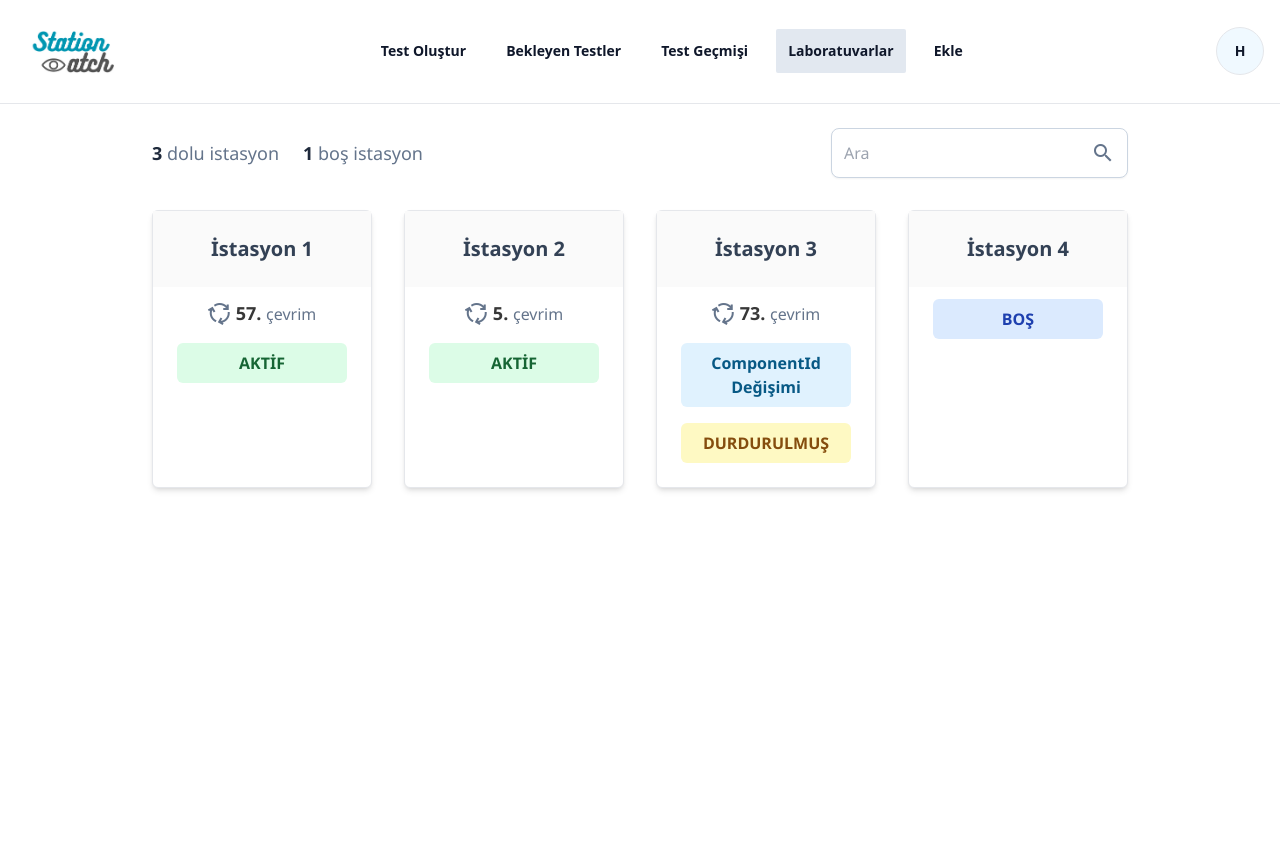
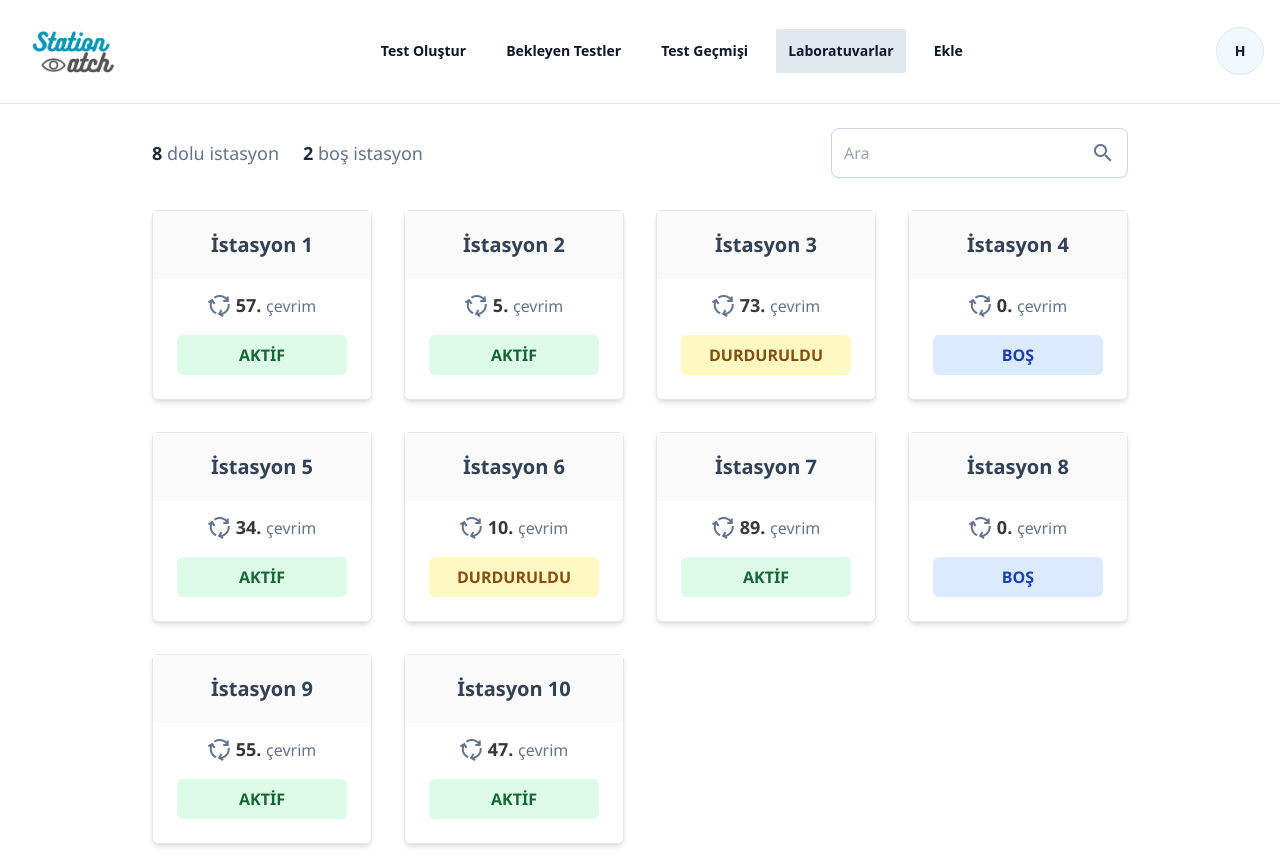
Before and after one commit to hasocobo/station-watch, a React (Vite) app in the folder client/: page /laboratuvarlar in a window 1280 px wide. Before the commit the page ends 800 px from the top, so only its background shows below. Built offline with nearby package versions, Linux system fonts and the light colour scheme; sample sign-in values are in the browser's storage.

Commit message:
Change station cards' preview

```diff
--- a/client/src/components/Pages/AddNew/AddNew.jsx
+++ b/client/src/components/Pages/AddNew/AddNew.jsx
@@ -1,7 +1,9 @@
+import React, { useState } from 'react';
+
 export default function AddNew() {
   return (
     <div>
-      <h1>Bekleyen Testleri Görüntüleme Ekranı</h1>
+
     </div>
-  )
+  );
 }
--- a/client/src/components/Pages/Labs/Labs.jsx
+++ b/client/src/components/Pages/Labs/Labs.jsx
@@ -22,20 +22,68 @@ const stations = [
     id: 3,
     title: 'İstasyon 3',
     cycles: '73',
-    status: 'DURDURULMUŞ',
+    status: 'DURDURULDU',
     statusColor: 'bg-yellow-100',
     textColor: 'text-yellow-800',
-    componentId: 'ComponentId Değişimi'
   },
   {
     id: 4,
     title: 'İstasyon 4',
-    cycles: '',
+    cycles: '0',
     status: 'BOŞ',
     statusColor: 'bg-blue-100',
     textColor: 'text-blue-800'
-  }
+  },
+  {
+    id: 5,
+    title: 'İstasyon 5',
+    cycles: '34',
+    status: 'AKTİF',
+    statusColor: 'bg-green-100',
+    textColor: 'text-green-800'
+  },
+  {
+    id: 6,
+    title: 'İstasyon 6',
+    cycles: '10',
+    status: 'DURDURULDU',
+    statusColor: 'bg-yellow-100',
+    textColor: 'text-yellow-800'
+  },
+  {
+    id: 7,
+    title: 'İstasyon 7',
+    cycles: '89',
+    status: 'AKTİF',
+    statusColor: 'bg-green-100',
+    textColor: 'text-green-800'
+  },
+  {
+    id: 8,
+    title: 'İstasyon 8',
+    cycles: '0',
+    status: 'BOŞ',
+    statusColor: 'bg-blue-100',
+    textColor: 'text-blue-800'
+  },
+  {
+    id: 9,
+    title: 'İstasyon 9',
+    cycles: '55',
+    status: 'AKTİF',
+    statusColor: 'bg-green-100',
+    textColor: 'text-green-800'
+  },
+  {
+    id: 10,
+    title: 'İstasyon 10',
+    cycles: '47',
+    status: 'AKTİF',
+    statusColor: 'bg-green-100',
+    textColor: 'text-green-800'
+  },
 ]
+
 
 export default function Labs() {
   return (
@@ -44,10 +92,10 @@ export default function Labs() {
         <div className="flex w-full items-center justify-between">
           <div className="flex gap-6">
             <div className="text-lg text-slate-500">
-              <span className="font-bold text-slate-800">3</span> dolu istasyon
+              <span className="font-bold text-slate-800">8</span> dolu istasyon
             </div>
             <div className="text-lg text-slate-500">
-              <span className="font-bold text-slate-800">1</span> boş istasyon
+              <span className="font-bold text-slate-800">2</span> boş istasyon
             </div>
           </div>
           <div className="flex items-center rounded-lg border border-slate-300 hover:border-sky-300 bg-white p-1 shadow-sm">
--- a/client/src/components/Pages/Labs/StationCard.jsx
+++ b/client/src/components/Pages/Labs/StationCard.jsx
@@ -7,11 +7,11 @@ export default function StationCard({
   textColor
 }) {
   return (
-    <div className="rounded-md border bg-white shadow-md transition-shadow duration-200 hover:shadow-xl">
-      <div className=" bg-zinc-50 p-6 text-center text-xl font-semibold text-slate-700">
+    <div className="rounded-md border flex flex-col bg-white shadow-md transition-shadow duration-200 hover:shadow-xl">
+      <div className=" bg-zinc-50 px-6 py-5 text-center text-xl font-semibold text-slate-700">
         {title}
       </div>
-      <div className="px-6 pb-6 pt-3">
+      <div className="px-6 pb-6 pt-3 flex grow flex-col">
         {cycles && (
           <div className="mb-4 flex items-center justify-center gap-1 text-center text-lg font-semibold text-slate-600">
             <i className="material-symbols-outlined text-slate-500">cycle</i>
@@ -29,7 +29,7 @@ export default function StationCard({
           </div>
         )}
         <div
-          className={`mt-auto rounded-md py-2 text-center font-semibold ${statusColor} ${textColor}`}
+          className={`mt-auto rounded-md py-2 flex justify-center items-center font-semibold ${statusColor} ${textColor}`}
         >
           {status}
         </div>{' '}
```
